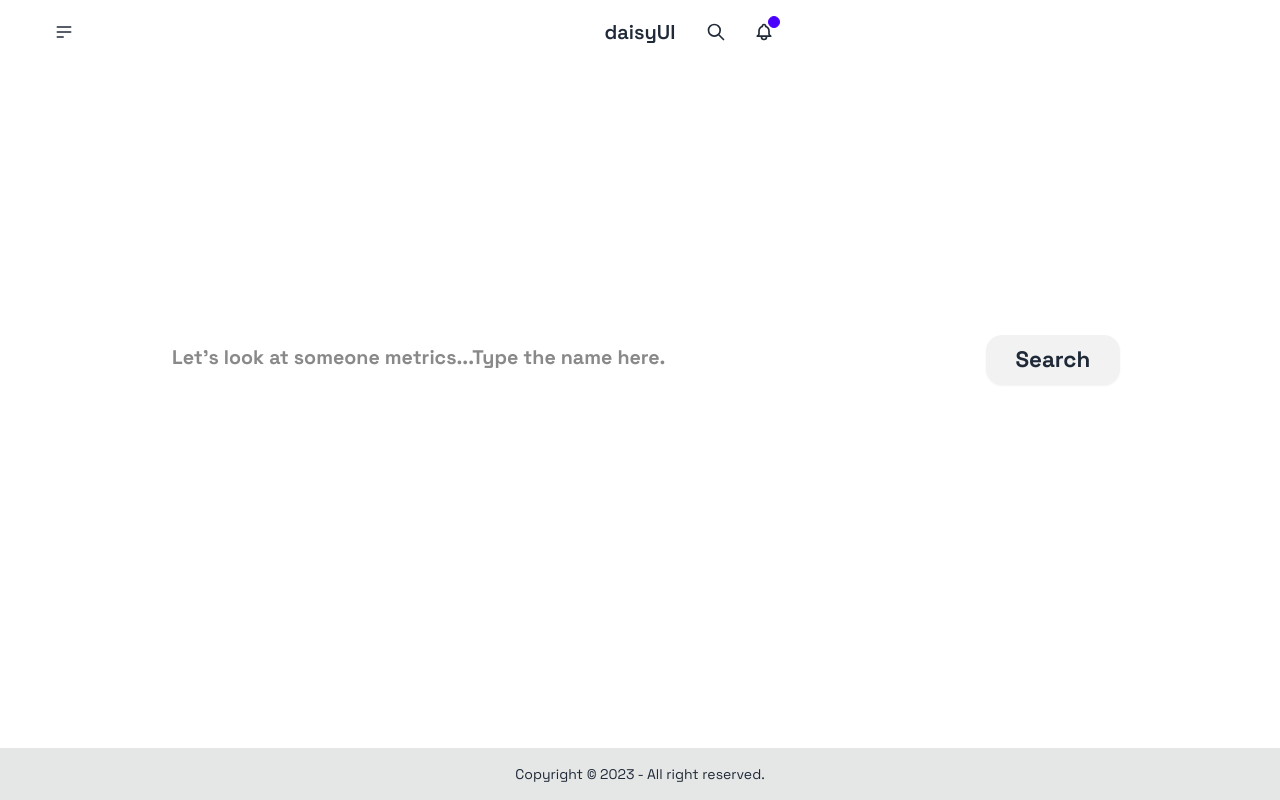
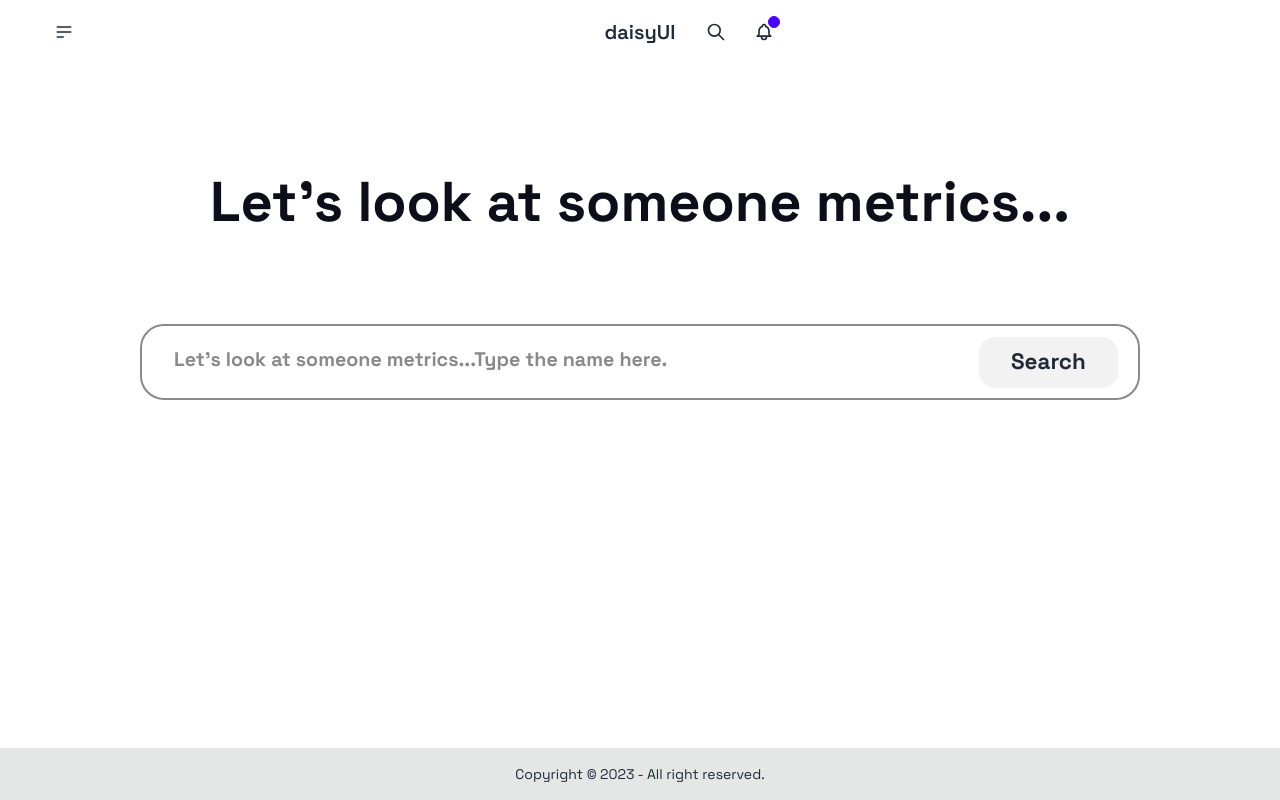
Before and after one commit to patrice012/github-metrics, a Next.js app: page / in a window 1280 px wide. Built offline with nearby package versions, Linux system fonts and the light colour scheme.

Commit message:
feat: add result page with fake data

```diff
--- a/app/Home/_home.scss
+++ b/app/Home/_home.scss
@@ -20,7 +20,6 @@
         margin-block: auto;
 
         @include g.for-desktop-up {
-            // border: 2px solid green;
             max-width: 62.5rem;
         }
     }
@@ -29,15 +28,18 @@
         font-size: 3.5rem;
         font-weight: 700;
         text-align: center;
-        color: var(--white, #fff);
+        color: var(--blue-900, #0D0E19);
         padding-top: 6rem;
+
+
     }
 
     & .search--container {
         width: 100%;
-        // border: none;
+        border: 2px solid var(--placeholder-color, #898989);
         margin-inline: auto;
         position: relative;
+        border-radius: 1.5rem;
 
         & .text--input {
             border-radius: 1.5rem;
@@ -45,6 +47,7 @@
             height: 4.5rem;
             padding-block: 0.5rem;
             padding-inline-start: 2rem;
+            padding-inline-end: calc(14% + 2.6rem);
             padding-block-end: 0.8rem;
 
             font-size: 1.23rem;
@@ -56,6 +59,7 @@
         }
 
         & .btn {
+            width: 14%;
             border-radius: 1rem;
             position: absolute;
             right: 2%;
--- /dev/null
+++ b/app/user/Result.jsx
@@ -0,0 +1,18 @@
+import { SkeletonUI } from "@/components/skeleton/SkeletonUI"
+import style from './_partials/_result.scss';
+
+
+export const ResultPage = () => {
+    return (
+        <>
+            <section className="container">
+                <div className="search--container">
+                    <SkeletonUI />
+                    <SkeletonUI />
+                    <SkeletonUI />
+                    <SkeletonUI />
+                </div>
+            </section>
+        </>
+    );
+}
--- /dev/null
+++ b/app/user/_partials/_result.scss
@@ -0,0 +1,12 @@
+.search--container {
+    display: grid;
+    grid-template-columns: repeat(2, 1fr);
+    gap: 4rem;
+    width: 77%;
+    padding-block: 6rem;
+    margin-inline: auto;
+
+    & > * {
+        justify-self: center;
+    }
+}
--- /dev/null
+++ b/app/user/page.js
@@ -0,0 +1,9 @@
+import { ResultPage } from "./Result"
+
+export default function UserPage() {
+    return (
+        <>
+        <ResultPage />
+        </>
+    )
+}
```
Also changed, not shown: components/skeleton/_skeleton.scss (+4 -3 lines).
